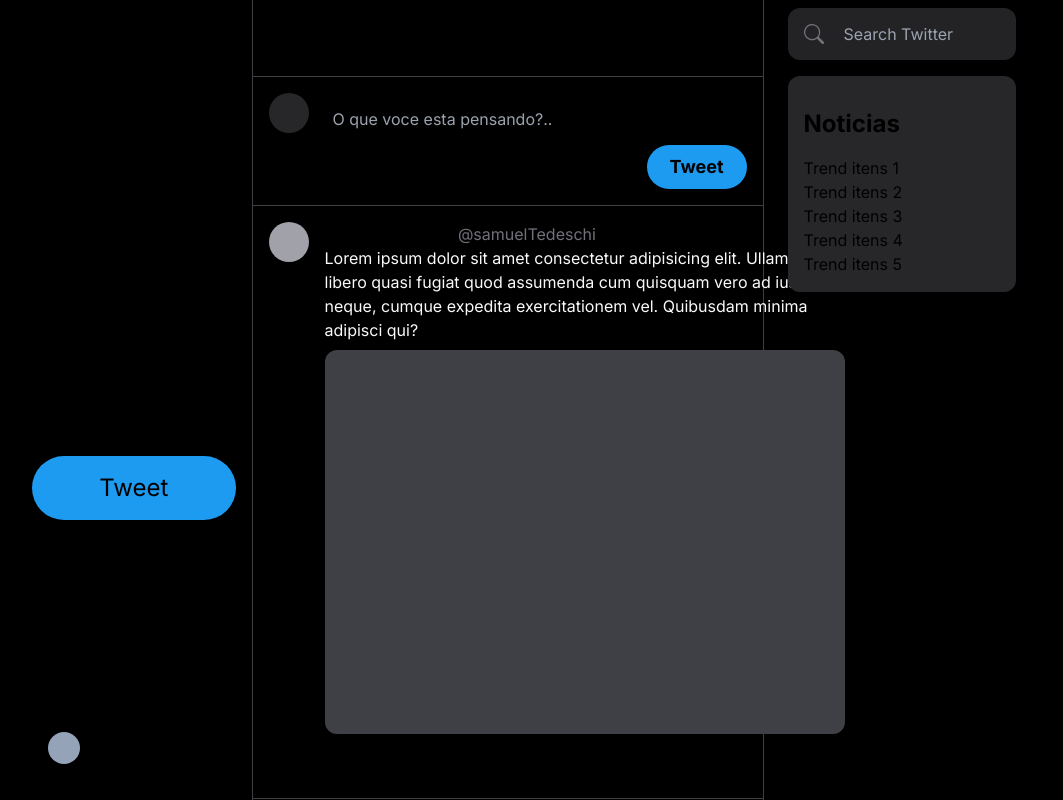
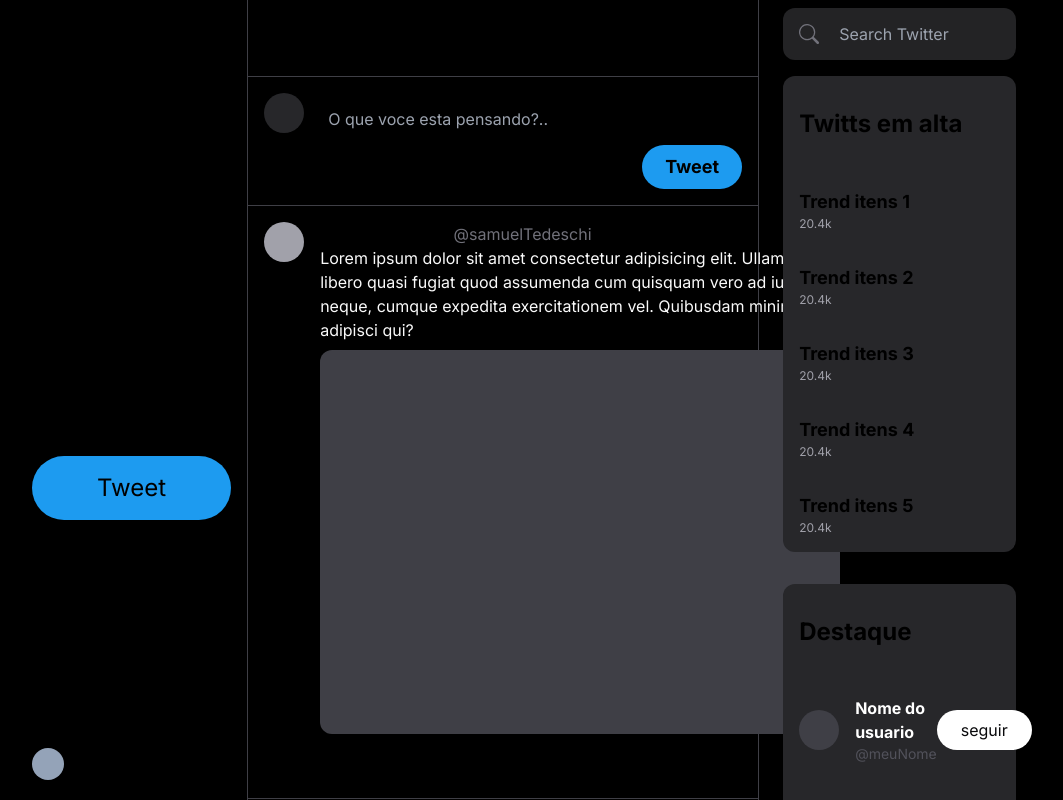
Before and after one commit to samuelTedeschi/clone-twitter, a Next.js app: page / in a window 1280 px wide. Shown: the top 800 px of the page, without its empty margins (112-1175 px from the left). Built offline with nearby package versions, Linux system fonts and the light colour scheme.

Commit message:
style da pagina pronta

```diff
--- a/src/components/LeftSidebar.tsx
+++ b/src/components/LeftSidebar.tsx
@@ -61,7 +61,7 @@
       </div>
 
       <button
-        className="bg-transparent w-full justify-between m-4 rounded-full flex items-center space-x-2 p-4 text-center hover:bg-white/10 transition
+        className="bg-transparent w-full justify-between  rounded-full flex items-center space-x-2 p-4 text-center hover:bg-white/10 transition
           duration-200"
       >
         <div className="flex items-center space-x-2">
--- a/src/components/RightSidebar.tsx
+++ b/src/components/RightSidebar.tsx
@@ -2,7 +2,7 @@
 
 export default function RightSidebar() {
   return (
-    <div className=" w-full sticky top-2 mt-2 flex flex-col items-stretch h-screen px-6 ">
+    <div className="w-full sticky top-2 overflow-scroll  mt-2 flex flex-col items-stretch h-screen px-6 ">
       <div>
         <div className="relative w-full h-full group">
           <input
@@ -19,17 +19,41 @@
           </label>
         </div>
       </div>
-      <div className="flex flex-col rounded-xl bg-zinc-800 p-4 my-4">
-        <h3 className="font-bold text-2xl my-4">Noticias</h3>
+      <div className="flex flex-col rounded-xl bg-zinc-800 my-4">
+        <h3 className="font-bold text-2xl my-4 p-4">Twitts em alta</h3>
         <div>
           {Array.from({ length: 5 }).map((_, i) => (
-            <div key={i}>
-              <div>Trend itens {i + 1}</div>
+            <div key={i} className="hover:bg-white/10 p-4 last:rounded-b-xl">
+              <div className="font-bold text-lg">Trend itens {i + 1}</div>
+              <div className="text-xs text-zinc-400">20.4k</div>
             </div>
           ))}
         </div>
       </div>
-      <div></div>
+
+      <div className="flex flex-col rounded-xl bg-zinc-800 my-4">
+        <h3 className="font-bold text-2xl my-4 p-4">Destaque</h3>
+        <div>
+          {Array.from({ length: 3 }).map((_, i) => (
+            <div key={i}
+             className="hover:bg-white/10 p-4 last:rounded-b-xl flex justify-between items-center"
+             >
+              <div className="flex items-center space-x-4">
+                <div className="w-10 h-10 bg-zinc-700 rounded-full flex-none"></div>
+                <div className="flex flex-col">
+                  <div className="font-bold text-white">Nome do usuario</div>
+                  <div className="text-zinc-600 text-sm">@meuNome</div>
+                </div>
+              </div>
+              <div className="w-full">
+                <button className="rounded-full px-6 py-2 bg-white text-zinc-950">
+                  seguir
+                </button>
+              </div>
+            </div>
+          ))}
+        </div>
+      </div>
     </div>
   );
 }
```
